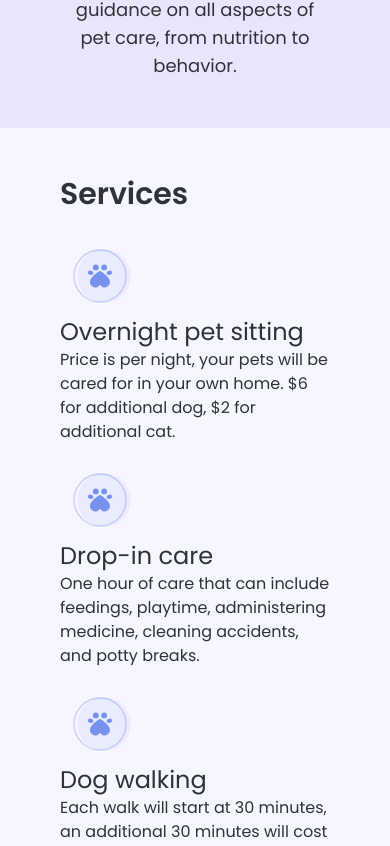
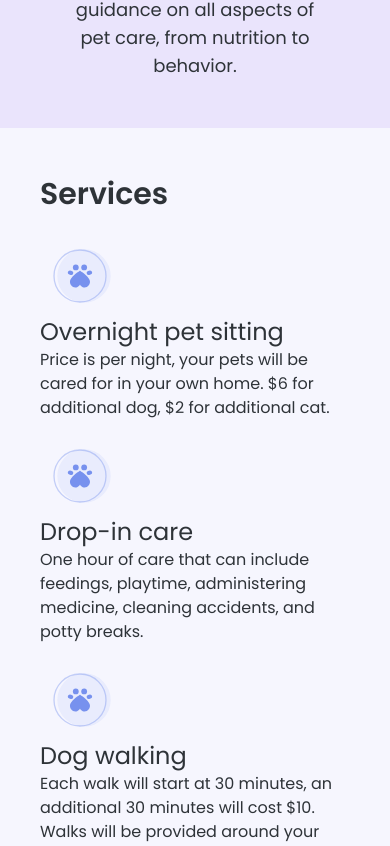
Before and after one commit to lumen-limitless/pawsitive, a Next.js app: page / in a window 390 px wide. Shown: the part 1952-2798 px from the top of the page. Built offline with nearby package versions, Linux system fonts and the light colour scheme; no server answers.

Commit message:
Update Services component styling for mobile view

```diff
--- a/components/Services.tsx
+++ b/components/Services.tsx
@@ -31,7 +31,7 @@ const services = [
 
 export default function Services() {
   return (
-    <section id="services" className="flex px-5 py-12 md:py-[120px] ">
+    <section id="services" className="flex py-12 md:py-20 xl:py-30">
       <div className="container flex w-full flex-col">
         <h1 className="text-3xl font-semibold md:text-4xl lg:text-5xl">
           Services
```
